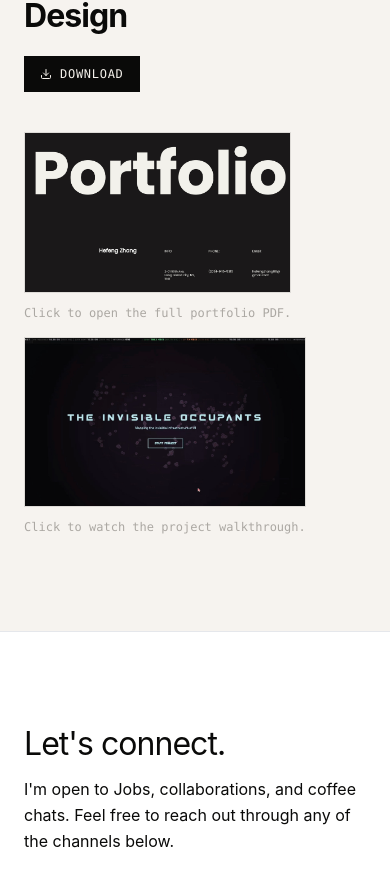
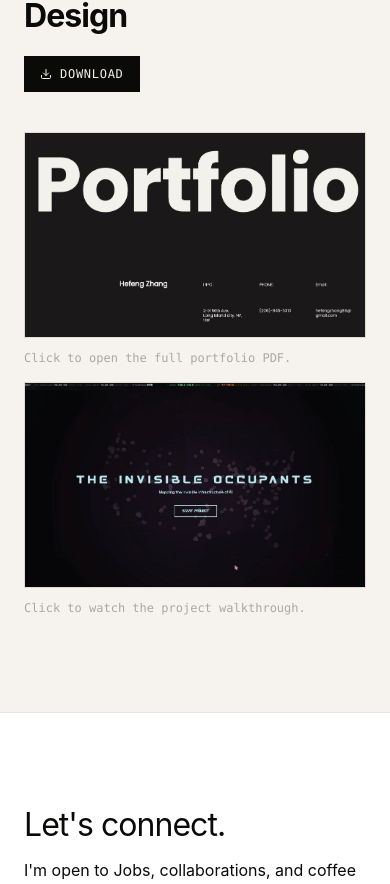
Before and after one commit to uki0829/personal-website, a Next.js app: page / in a window 390 px wide. Shown: the part 6431-7315 px from the top of the page. Built offline with nearby package versions, Linux system fonts and the light colour scheme.

Commit message:
Adjust the ratio on mobile display for cover image

```diff
--- a/components/DesignPortfolio.tsx
+++ b/components/DesignPortfolio.tsx
@@ -67,11 +67,11 @@
         </div>
 
         {/* Two containers side by side */}
-        <div className="flex flex-col sm:flex-row gap-4 items-start">
+        <div className="flex flex-col sm:flex-row gap-4">
 
           {/* PDF cover */}
           <div
-            className="flex-1"
+            className="flex-1 w-full"
             style={{ opacity: visible ? 1 : 0, transition: "opacity 0.6s ease 200ms" }}
           >
             <a
@@ -105,7 +105,7 @@
 
           {/* Screen recording — cover image, click to open modal */}
           <div
-            className="flex-1"
+            className="flex-1 w-full"
             style={{ opacity: visible ? 1 : 0, transition: "opacity 0.6s ease 350ms" }}
           >
             <button
```
